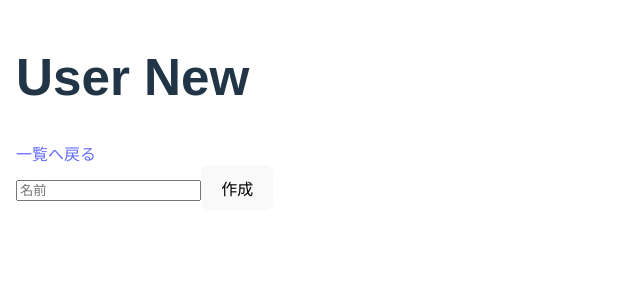
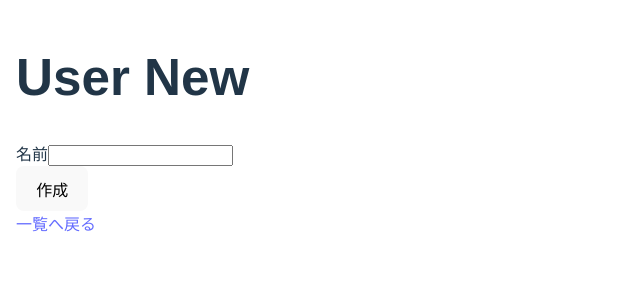
Before and after one commit to sunao1182/my_api, a React (Vite) app in the folder my_front/: page /users/new in a window 1280 px wide. Shown: the top 300 px of the page, without its empty margins (0-640 px from the left). Built offline with nearby package versions, Linux system fonts and the light colour scheme.

Commit message:
CRUD 完全実装
Form 共通化

Loading / Error 共通化

services / types 分離

完成

```diff
--- a/my_front/src/components/UserCard.tsx
+++ b/my_front/src/components/UserCard.tsx
@@ -4,6 +4,7 @@ import type { User } from "../types/user"
 import { Link } from "react-router-dom"
 
 // Propsの型を定義
+// Propsとは、コンポーネントに渡されるデータのことです。ここでは、UserCardコンポーネントが受け取るpropsの型を定義しています。
 // これにより、UserCardコンポーネントが受け取るpropsの型を定義しています。
 // userはUser型のオブジェクトで、onDeleteはユーザーを削除するための関数です。
 type Props = {
--- /dev/null
+++ b/my_front/src/components/UserForm.tsx
@@ -0,0 +1,53 @@
+// ユーザーフォームコンポーネント
+
+// Propsの型定義
+// Propsとは、コンポーネントに渡されるデータのことです。ここでは、UserFormコンポーネントが受け取るpropsの型を定義しています。
+type Props = {
+  // nameは、ユーザーの名前を表す文字列です。
+  name: string
+  // onChangeは、ユーザーの名前が変更されたときに呼び出される関数で、変更された名前の値を引数として受け取ります。
+  onChange: (value: string) => void
+  // onSubmitは、フォームが送信されたときに呼び出される関数で、フォームの送信イベントを引数として受け取ります。
+  onSubmit: (e: React.FormEvent<HTMLFormElement>) => void
+  // buttonTextは、フォームの送信ボタンに表示されるテキストを表す文字列です。
+  buttonText: string
+}
+// これにより、UserFormコンポーネントが受け取るpropsの型を定義しています。
+export default function UserForm({
+  // nameは、ユーザーの名前を表す文字列で、フォームの入力フィールドに表示されます。
+  name,
+  // onChangeは、ユーザーの名前が変更されたときに呼び出される関数で、変更された名前の値を引数として受け取ります。
+  // これにより、フォームの入力フィールドの値が更新されます。
+  onChange,
+  // onSubmitは、フォームが送信されたときに呼び出される関数で、フォームの送信イベントを引数として受け取ります。
+  onSubmit,
+  // buttonTextは、フォームの送信ボタンに表示されるテキストを表す文字列です。
+  buttonText
+}: Props) {
+
+  return (
+
+    <form onSubmit={onSubmit}>
+
+      <div>
+
+        <label htmlFor="name">名前</label>
+
+        <input
+          id="name"
+          type="text"
+          value={name}
+          onChange={(e) => onChange(e.target.value)}
+        />
+
+      </div>
+
+      <button type="submit">
+        {buttonText}
+      </button>
+
+    </form>
+
+  )
+
+}
--- a/my_front/src/pages/UserDetailPage.tsx
+++ b/my_front/src/pages/UserDetailPage.tsx
@@ -1,6 +1,8 @@
 import { useEffect, useState } from "react"
 import { useParams, Link, useNavigate } from "react-router-dom"
-
+import UserForm from "../components/UserForm"
+import Loading from "../components/Loading"
+import ErrorMessage from "../components/ErrorMessage"
 import { fetchUser, updateUser } from "../services/userApi"
 import type { User } from "../types/user"
 
@@ -81,9 +83,9 @@ export default function UserDetailPage() {
   }
 
   // ローディング中はLoading...を表示
-  if (loading) return <p>Loading...</p>
+  if (loading) return <Loading />
   // エラーがある場合はエラーメッセージを表示
-  if (error) return <p>{error}</p>
+  if (error) return <ErrorMessage message={error} />
   // ユーザーが見つからない場合はUser not foundを表示
   if (!user) return <p>User not found</p>
 
@@ -99,21 +101,15 @@ export default function UserDetailPage() {
 
       {/* 更新フォーム */}
       {/* これにより、ユーザーの名前を編集するためのフォームが表示されます。*/}
-      {/* onSubmitイベントにhandleUpdate関数が設定されているため、フォームが送信されたときにhandleUpdate関数が呼び出されます。 */}
-      <form onSubmit={handleUpdate}>
-        <div>
-          <label htmlFor="name">名前: </label>
-          <input
-            id="name"
-            type="text"
-            value={name}
-            // onChangeイベントにsetName関数が設定されているため、ユーザーが入力欄に文字を入力するたびにnameの状態が更新されます。
-            onChange={(e) => setName(e.target.value)}
-          />
-        </div>
-
-        <button type="submit">更新</button>
-      </form>
+      {/* UserFormコンポーネントは、ユーザーの名前を入力するためのフォームを提供し、onChangeプロップで入力値の変更を処理し、
+          onSubmitプロップでフォームの送信を処理します。
+          buttonTextプロップは、送信ボタンに表示されるテキストを指定します。*/}
+      <UserForm
+        name={name}
+        onChange={setName}
+        onSubmit={handleUpdate}
+        buttonText="更新"
+      />
 
       <Link to="/">
         一覧へ戻る
--- a/my_front/src/pages/UserNewPage.tsx
+++ b/my_front/src/pages/UserNewPage.tsx
@@ -8,14 +8,14 @@ import { useNavigate, Link } from "react-router-dom"
 // API呼び出し関数をimport
 // これにより、ユーザーを作成するためのcreateUser関数が使用できるようになります。
 import { createUser } from "../services/userApi"
+// ユーザーフォームコンポーネントをimport
+// これにより、ユーザーの名前を入力するためのUserFormコンポーネントが使用できるようになります。
+import UserForm from "../components/UserForm"
 
 // 新規作成ページ
 export default function UserNewPage() {
   // 入力値
   const [name, setName] = useState("")
-
-  // エラー
-  const [error, setError] = useState<string | null>(null)
 
   // 画面遷移
   // useNavigateは、React Routerのフックで、プログラム的に画面遷移を行うために使用されます。
@@ -28,19 +28,12 @@ export default function UserNewPage() {
     // これにより、フォームが送信されたときにページがリロードされるのを防ぎます。これにより、ユーザーが入力したデータが失われるのを防ぐことができます。
     e.preventDefault()
 
-    try {
       // API呼び出し
       // これにより、createUser関数が呼び出され、ユーザーの名前を引数として渡すことで新しいユーザーが作成されます。
       await createUser(name)
 
       // 一覧ページへ戻る
       navigate("/")
-
-    } catch {
-
-      setError("ユーザー作成失敗")
-
-    }
 
   }
 
@@ -50,26 +43,14 @@ export default function UserNewPage() {
 
       <h1>User New</h1>
 
+      <UserForm
+        name={name}
+        onChange={setName}
+        onSubmit={handleSubmit}
+        buttonText="作成"
+      />
+
       <Link to="/">一覧へ戻る</Link>
-      {/* フォームの作成 */}
-      {/* これにより、ユーザーの名前を入力するためのテキストフィールドと、フォームを送信するためのボタンが表示されます。
-      ユーザーがテキストフィールドに名前を入力し、ボタンをクリックすると、handleSubmit関数が呼び出されてユーザーが作成されます。 */}
-      <form onSubmit={handleSubmit}>
-
-        <input
-          type="text"
-          value={name}
-          onChange={(e) => setName(e.target.value)}
-          placeholder="名前"
-        />
-
-        <button type="submit">
-          作成
-        </button>
-
-      </form>
-
-      {error && <p>{error}</p>}
 
     </div>
 
--- a/my_front/src/pages/UsersPage.tsx
+++ b/my_front/src/pages/UsersPage.tsx
@@ -72,6 +72,7 @@ export default function UsersPage() {
       <h1>Users</h1>
       <Link to="/users/new">新規作成</Link>
       <ul>
+        {/* ユーザーの一覧を表示するために、users配列をmap関数でループしてUserCardコンポーネントを生成しています。*/}
         {users.map((user) => (
           <UserCard key={user.id} user={user} onDelete={handleDelete} />
         ))}
```
